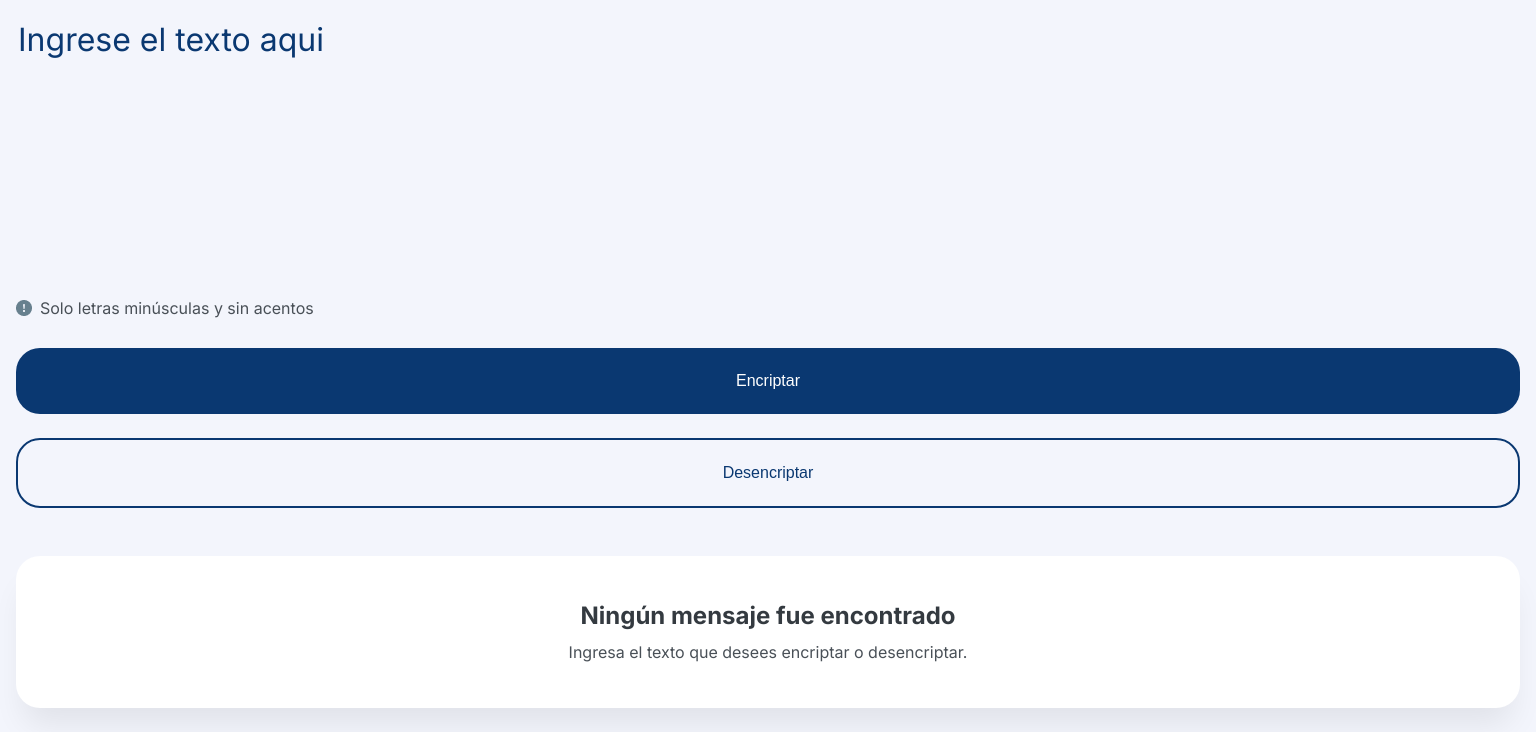
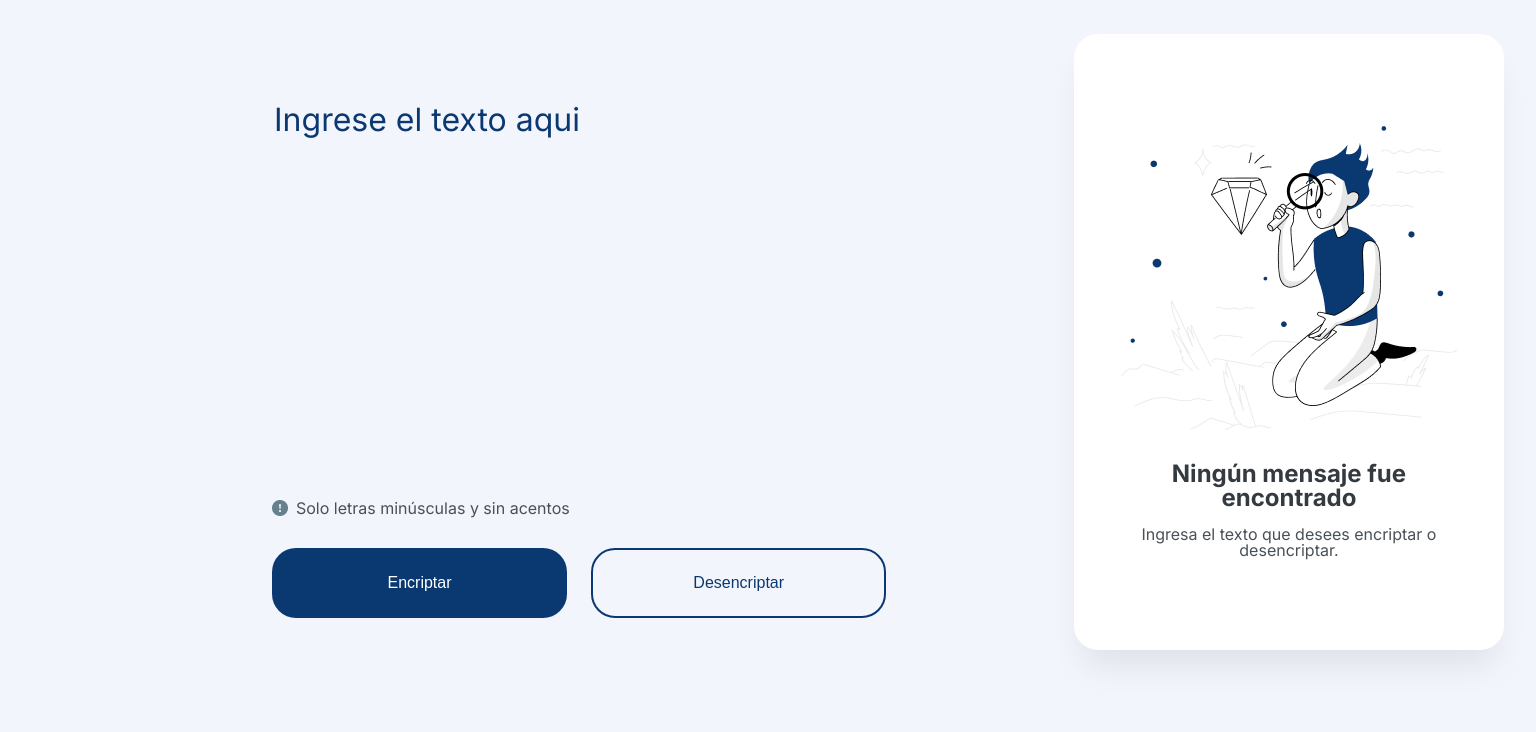
Before and after one commit to LucianoNicolasArrieta/challenge-encriptador, a plain HTML site: page index.html in a window 1536 px wide. Shown: the part 88-820 px from the top of the page. Drawn offline with Linux system fonts and the light colour scheme.

Commit message:
tablet y desktop media queries

```diff
--- a/css/style.css
+++ b/css/style.css
@@ -29,12 +29,12 @@ body {
 
 }
 
-.input {
+.input__texto {
     margin: 2rem 0;
     width: 100%;
 }
 
-.input__texto {
+.input__texto__campo {
     height: 35vh;
     width: 100%;
     border: 0;
@@ -46,36 +46,36 @@ body {
     background-color: var(--light-blue-100);
 }
 
-.input__texto::placeholder {
+.input__texto__campo::placeholder {
     color: var(--dark-blue-300);
     font-family: var(--font);
     font-weight: 400;
     font-size: 2rem;
 }
 
-.input__texto:focus {
+.input__texto__campo:focus {
     outline:none;
 }
 
-.input__advertencia {
+.input__texto__advertencia {
     display: flex;
 }
 
-.input__advertencia__icono {
+.input__texto__advertencia__icono {
     margin-right: 0.5rem;
 }
 
-.input__advertencia__texto {
+.input__texto__advertencia__texto {
     color: var(--gray-400);
 }
 
-.botones {
+.input__botones {
     display: flex;
     flex-direction: column;
     gap: 1.5rem;
 }
 
-.botones__encriptar {
+.input__botones__encriptar {
     background-color: var(--dark-blue-300);
     color: var(--white);
     padding: 1.5rem 0;
@@ -84,7 +84,7 @@ body {
     border-radius: 1.5rem;
 }
 
-.botones__desencriptar {
+.input__botones__desencriptar {
     background-color: var(--light-blue-100);
     color: var(--dark-blue-300);
     padding: 1.5rem 0;
@@ -121,3 +121,55 @@ body {
     font-size: 1rem;
     color: var(--gray-400);
 }
+
+@media (min-width: 768px) and (max-width: 1440px) {
+    .input__botones {
+        flex-direction: row;
+        justify-content: center;
+        gap: 1.5rem;
+    }
+
+    .input__botones__encriptar, .input__botones__desencriptar {
+        width: 50vw;
+    }
+}
+
+@media (min-width: 1440px) {
+    body {
+        margin: 1.5rem 2rem 1.5rem 7rem;
+    }
+
+    main {
+        display: flex;
+        flex-direction: row;
+        justify-content: space-between;
+    }
+
+    .input {
+        width: 40vw;
+        margin-left: 10em;
+        margin-top: 5rem;
+    }
+
+    .input__texto__campo {
+        height: 50vh;
+    }
+
+    .input__botones {
+        flex-direction: row;
+        margin-bottom: 2rem;
+    }
+
+    .input__botones__encriptar, .input__botones__desencriptar {
+        width: 20.5rem;
+    }
+
+    .output {
+        max-width: 28vw;
+    }
+
+    .output__imagen {
+        display: block;
+        margin-bottom: 2rem;
+    }
+}
--- a/index.html
+++ b/index.html
@@ -12,17 +12,19 @@
         <img src="assets/alura-logo.png" alt="Logo de Alura latam">
     </header>
     <main>
-        <section class="input">
-            <textarea class="input__texto" name="texto-ingresado" id="texto-ingresado" placeholder="Ingrese el texto aqui"></textarea>
-            <div class="input__advertencia">
-                <img class="input__advertencia__icono" src="assets/exclamation-icon.png" alt="exclamation-icon">
-                <p class="input__advertencia__texto">Solo letras minúsculas y sin acentos</p>
-            </div>
-        </section>
-        <section class="botones">
-            <button class="botones__encriptar">Encriptar</button>
-            <button class="botones__desencriptar">Desencriptar</button>
-        </section>
+        <div class="input">
+            <section class="input__texto">
+                <textarea class="input__texto__campo" name="texto-ingresado" id="texto-ingresado" placeholder="Ingrese el texto aqui"></textarea>
+                <div class="input__texto__advertencia">
+                    <img class="input__texto__advertencia__icono" src="assets/exclamation-icon.png" alt="exclamation-icon">
+                    <p class="input__texto__advertencia__texto">Solo letras minúsculas y sin acentos</p>
+                </div>
+            </section>
+            <section class="input__botones">
+                <button class="input__botones__encriptar">Encriptar</button>
+                <button class="input__botones__desencriptar">Desencriptar</button>
+            </section>
+        </div>
         <section class="output">
             <img class="output__imagen" src="assets/muneco.png" alt="">
             <p class="output__resaltado">Ningún mensaje fue encontrado</p>
```
